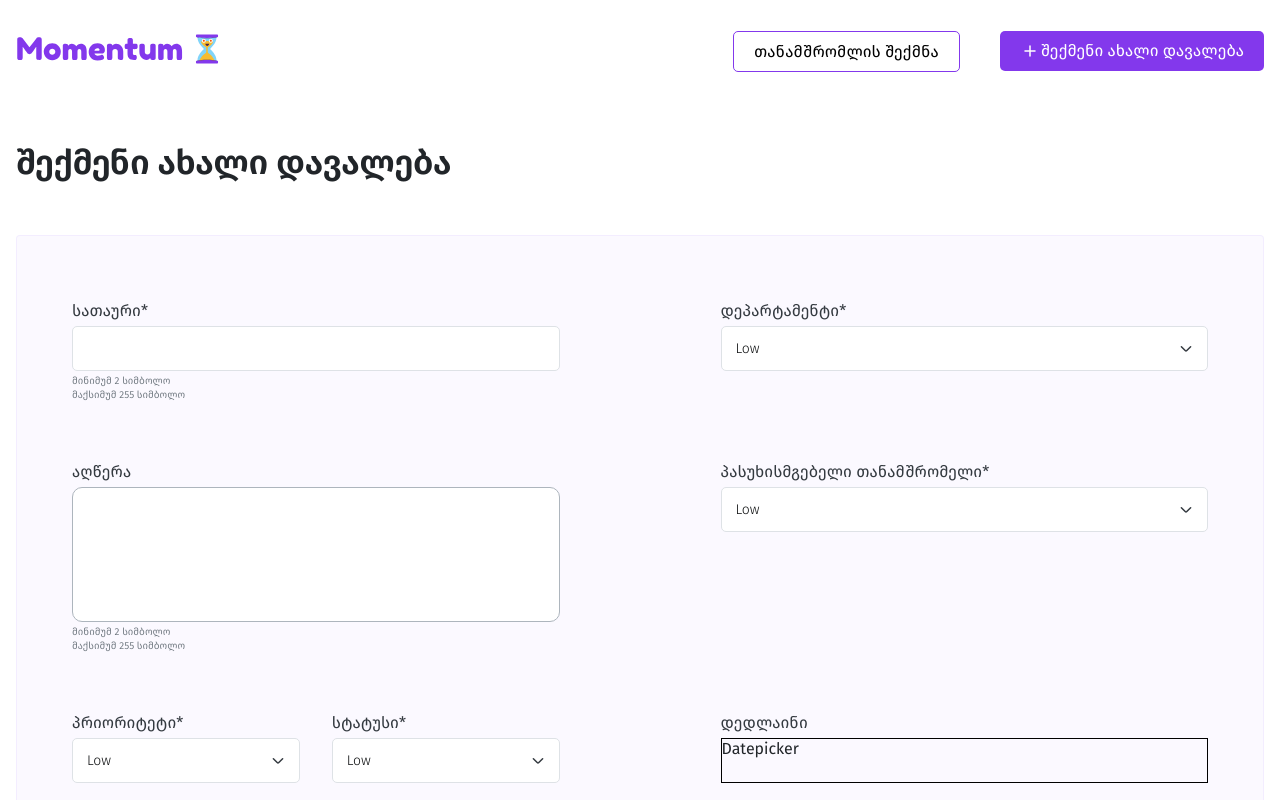
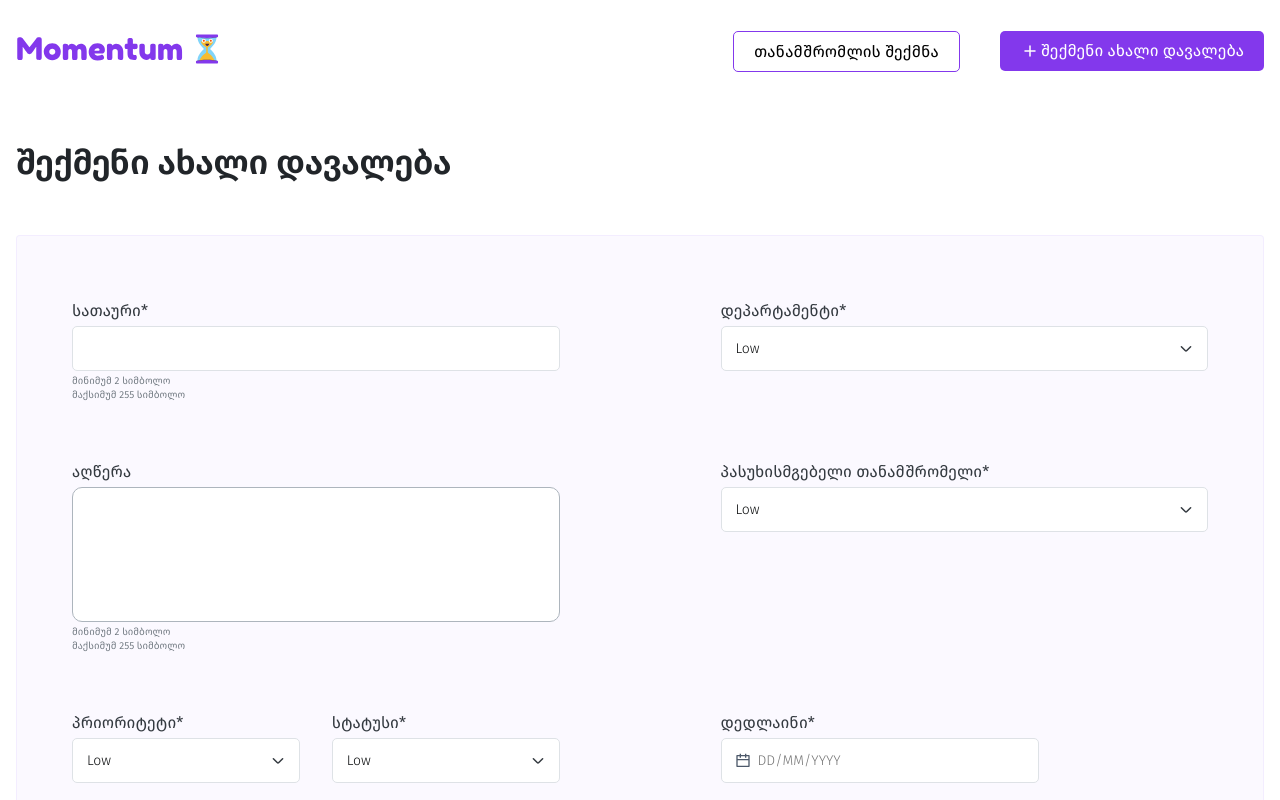
Before and after one commit to devbygeorge/momentum, a Next.js app: page /tasks/create in a window 1280 px wide. Built offline with nearby package versions, Linux system fonts and the light colour scheme.

Commit message:
update datepicker

```diff
--- a/src/components/DatePicker/DatePicker.module.css
+++ b/src/components/DatePicker/DatePicker.module.css
@@ -1,5 +1,31 @@
 .wrapper {
+  max-width: 318px;
+}
+
+.inputWrapper {
+  position: relative;
+  height: 45px;
+}
+
+.inputWrapper input {
   width: 100%;
-  height: 45px;
-  border: 1px solid black;
+  height: 100%;
+
+  outline: none;
+  padding-inline: 36px;
+
+  border-radius: 5px;
+  border: 1px solid #dee2e6;
+  background: white;
+
+  font-size: 14px;
+  font-weight: 300;
+  color: #0d0f10;
 }
+
+.inputWrapper svg {
+  position: absolute;
+  left: 14px;
+  top: 50%;
+  transform: translateY(-50%);
+}
--- a/src/components/DatePicker/DatePicker.tsx
+++ b/src/components/DatePicker/DatePicker.tsx
@@ -1,10 +1,25 @@
+import { useState } from "react";
 import s from "./DatePicker.module.css";
+import CalendarIconSmall from "@/assets/icons/calendar-small.svg";
 
 type DatePickerProps = {
   name: string;
 };
 
 export default function DatePicker({ name }: DatePickerProps) {
+  const [isOpen, setIsOpen] = useState(false);
+
   console.log(name);
-  return <div className={s.wrapper}>Datepicker</div>;
+  return (
+    <div className={s.wrapper}>
+      {/* Datepicker Input */}
+      <div
+        className={`${s.inputWrapper} ${isOpen ? s.isOpen : ""}`}
+        onClick={() => setIsOpen(!isOpen)}
+      >
+        <CalendarIconSmall />
+        <input type="text" placeholder="DD/MM/YYYY" />
+      </div>
+    </div>
+  );
 }
--- a/src/features/task/CreateTaskForm.tsx
+++ b/src/features/task/CreateTaskForm.tsx
@@ -45,7 +45,7 @@ export default function CreateTaskForm() {
         </div>
 
         <div className={s.formGroup}>
-          <label htmlFor="deadline">დედლაინი</label>
+          <label htmlFor="deadline">დედლაინი*</label>
           <DatePicker name="deadline" />
         </div>
 
```
Also changed, not shown: src/assets/icons/calendar-small.svg (added).
